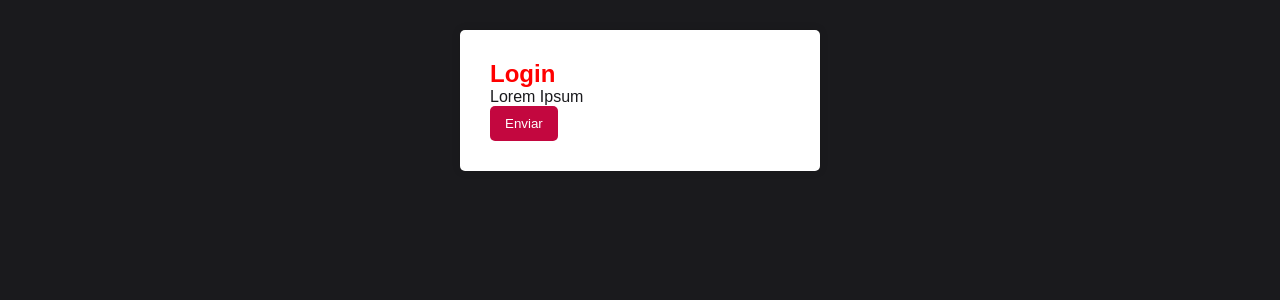
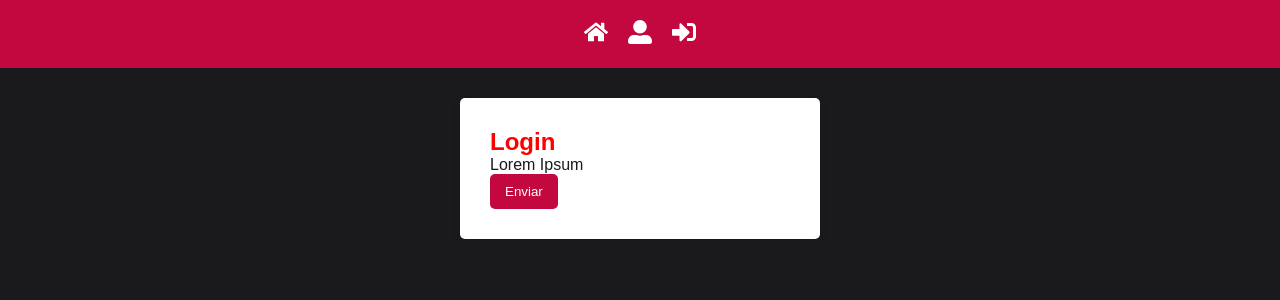
Before and after one commit to FihCapua/react-redux-saga-projects, a React (Create React App) app: page / in a window 1280 px wide. Shown: the top 300 px of the page. Built offline with nearby package versions, Linux system fonts and the light colour scheme.

Commit message:
implement Header component

```diff
--- a/package.json
+++ b/package.json
@@ -10,6 +10,7 @@
   "dependencies": {
     "react": "17.0.2",
     "react-dom": "17.0.2",
+    "react-icons": "4.2.0",
     "react-scripts": "4.0.0",
     "styled-components": "5.3.0"
   },
--- a/src/App.js
+++ b/src/App.js
@@ -1,9 +1,11 @@
+import Header from "./components/Header";
 import Login from "./pages/Login";
 import GlobalStyles from "./styles/GlobalStyles";
 
 export default function App() {
   return (
     <>
+      <Header />
       <Login />
       <GlobalStyles />
     </>
--- /dev/null
+++ b/src/components/Header/index.js
@@ -0,0 +1,19 @@
+import React from "react";
+import { FaHome, FaSignInAlt, FaUserAlt } from "react-icons/fa";
+import { Nav } from "./style";
+
+export default function Header() {
+  return (
+    <Nav>
+      <a href="#">
+        <FaHome size={24} />
+      </a>
+      <a href="#">
+        <FaUserAlt size={24} />
+      </a>
+      <a href="#">
+        <FaSignInAlt size={24} />
+      </a>
+    </Nav>
+  );
+}
--- /dev/null
+++ b/src/components/Header/style.js
@@ -0,0 +1,16 @@
+import styled from "styled-components";
+import { PrimaryColor } from "../../congif/colors";
+
+export const Nav = styled.nav`
+  background: ${PrimaryColor};
+  padding: 20px;
+  display: flex;
+  align-items: center;
+  justify-content: center;
+
+  a {
+    color: #fff;
+    margin: 0 10px 0;
+    font-weight: bold;
+  }
+`;
```
